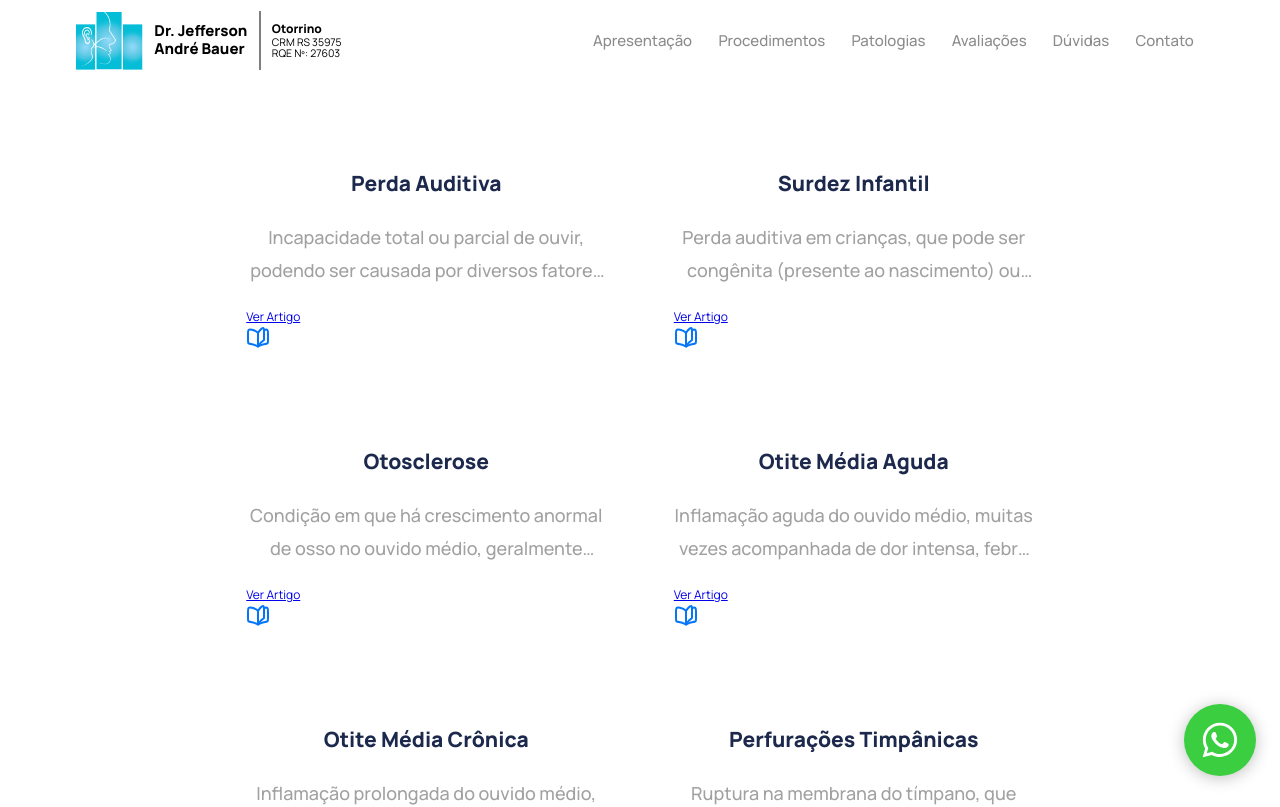
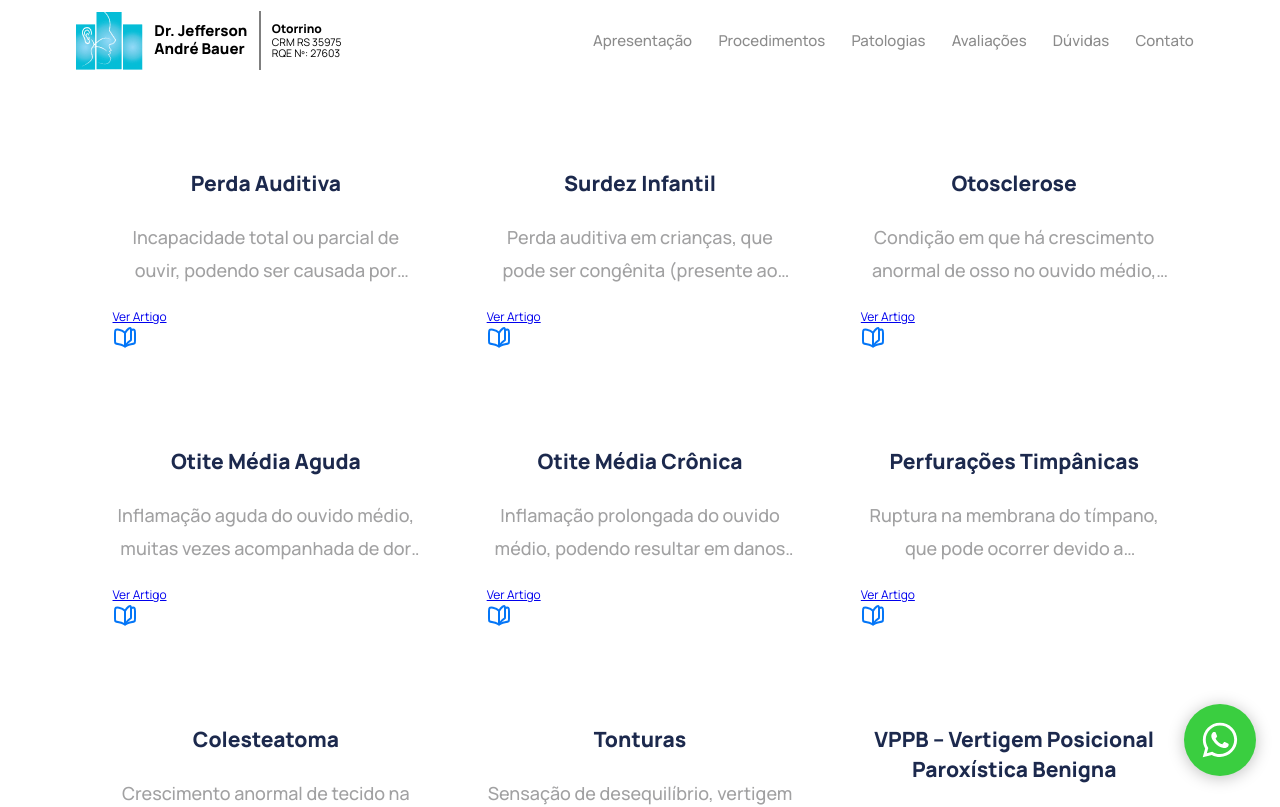
Before and after one commit to agencia-zopa/jefferson-website, a Next.js app: page /patologias in a window 1280 px wide. Shown: the top 807 px of the page. Built offline with nearby package versions, Linux system fonts and the light colour scheme.

Commit message:
feat: improvemeeeents

```diff
--- a/src/app/patologias/page.module.scss
+++ b/src/app/patologias/page.module.scss
@@ -1,8 +1,19 @@
+@use 'src/breakpoints.module' as breakpoints;
+
 .cards {
   padding: 9.375rem;
   margin: 0 auto;
-  display: flex;
+  display: grid;
+  grid-template-columns: repeat(3, 1fr);
   gap: 5.625rem;
   flex-wrap: wrap;
   justify-content: center;
+
+  @include breakpoints.at-or-smaller-than(1200px) {
+    grid-template-columns: repeat(2, 1fr);
+  }
+
+  @include breakpoints.at-or-smaller-than(900px) {
+    grid-template-columns: repeat(1, 1fr);
+  }
 }
--- a/src/components/mobile-address-bar/mobile-adresses-bar.module.scss
+++ b/src/components/mobile-address-bar/mobile-adresses-bar.module.scss
@@ -38,7 +38,6 @@
   position: fixed;
   top: 0;
   left: 0;
-  padding: 6rem;
   width: 100vw;
   height: 100vh;
   display: flex;
@@ -49,6 +48,8 @@
   z-index: 10;
   transform: translateX(100%);
   transition: transform 0.4s;
+  pointer-events: all;
+  padding: 6rem 6rem calc(100vh - 100svh + 5rem);
 }
 
 .address {
--- a/src/components/navbar/navbar.module.scss
+++ b/src/components/navbar/navbar.module.scss
@@ -15,6 +15,10 @@
 
   &.shadow {
     box-shadow: 0 2px 20px 0 rgb(0 0 0 / 12%);
+  }
+
+  @include breakpoints.at-or-smaller-than(900px) {
+    display: none;
   }
 }
 
--- a/src/components/page-title/page-title.component.tsx
+++ b/src/components/page-title/page-title.component.tsx
@@ -1,7 +1,12 @@
 import { PropsWithChildren } from 'react';
 
 import styles from './page-title.module.scss';
+import Image from "next/image";
+import arrow from '@public/arrow-left-02-round.svg'
 
 export function PageTitle({ children }: PropsWithChildren) {
-  return <h1 className={styles.pageTitle}>{children}</h1>;
+  return <h1 className={styles.pageTitle}>
+    <a href="/"><Image src={arrow} alt="Icone de seta de voltar" /></a>
+    {children}
+  </h1>;
 }
--- a/src/components/page-title/page-title.module.scss
+++ b/src/components/page-title/page-title.module.scss
@@ -1,7 +1,7 @@
 @use "src/breakpoints.module" as breakpoints;
 
 .page-title {
-  padding: 3.125rem 6.25rem;
+  padding: 3.125rem 6.25rem 3.125rem 3.125rem;
   width: 100%;
   background-color: #0476f7;
   font-family: Manrope, sans-serif;
@@ -11,6 +11,15 @@
   line-height: 1.625rem;
   color: #fff;
 
+  display: flex;
+  gap: 1rem;
+  align-items: center;
+
+  img {
+    width: 3rem;
+    height: auto;
+  }
+
   @include breakpoints.at-or-bigger-than(900px) {
     margin: 6.7rem 0 0;
   }
--- a/src/components/pathology-card/pathology-card.module.scss
+++ b/src/components/pathology-card/pathology-card.module.scss
@@ -5,7 +5,6 @@
   display: flex;
   flex-direction: column;
   padding-bottom: 0.625rem;
-  max-width: 30rem;
 }
 
 .image-container {
@@ -14,6 +13,8 @@
   background-color: #d1e2f6;
   background-size: cover;
   border-radius: 1.25rem;
+  background-size: cover;
+  background-position: center;
 }
 
 .title {
```
Also changed, not shown: public/arrow-left-02-round.svg (added).
